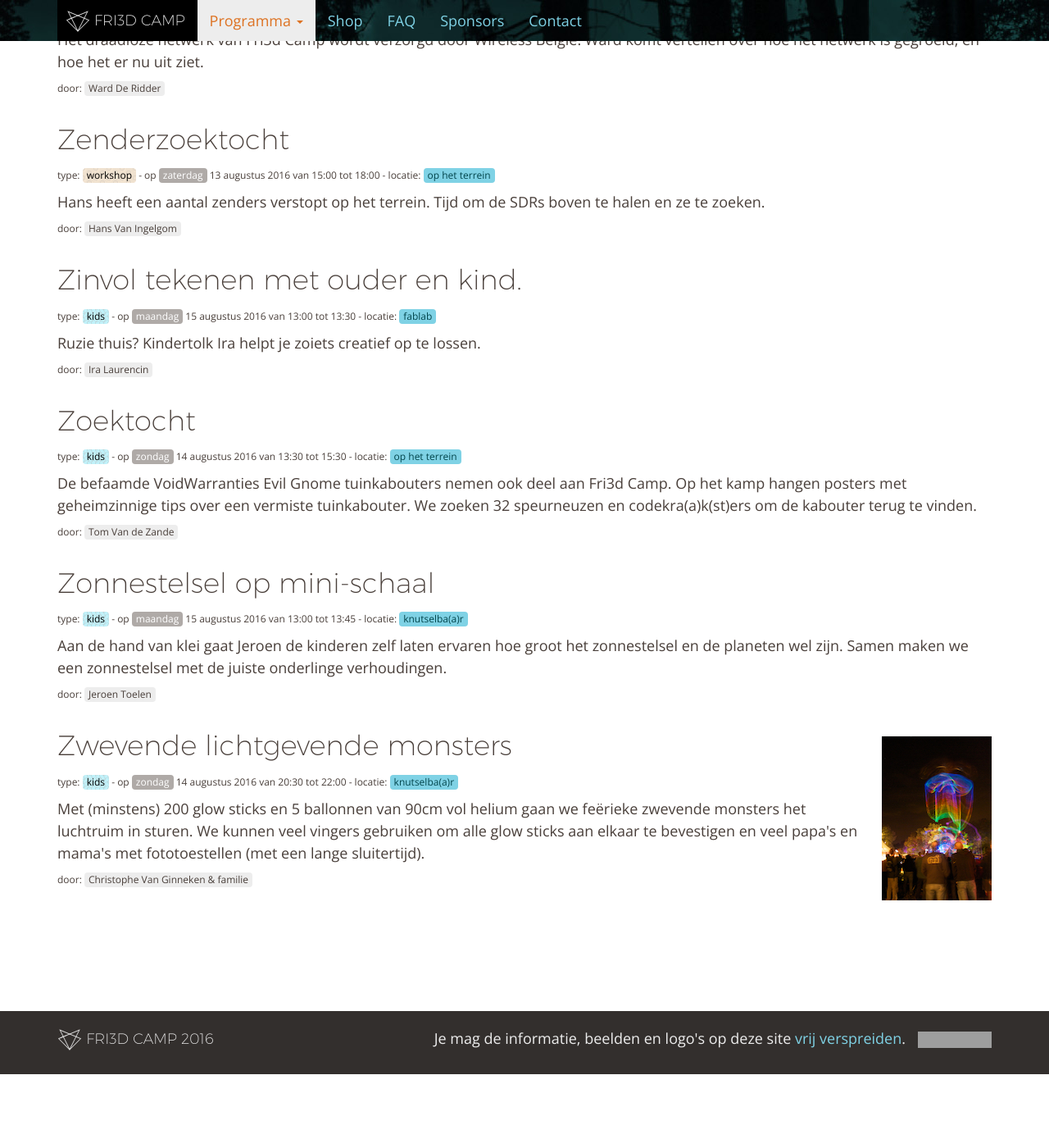
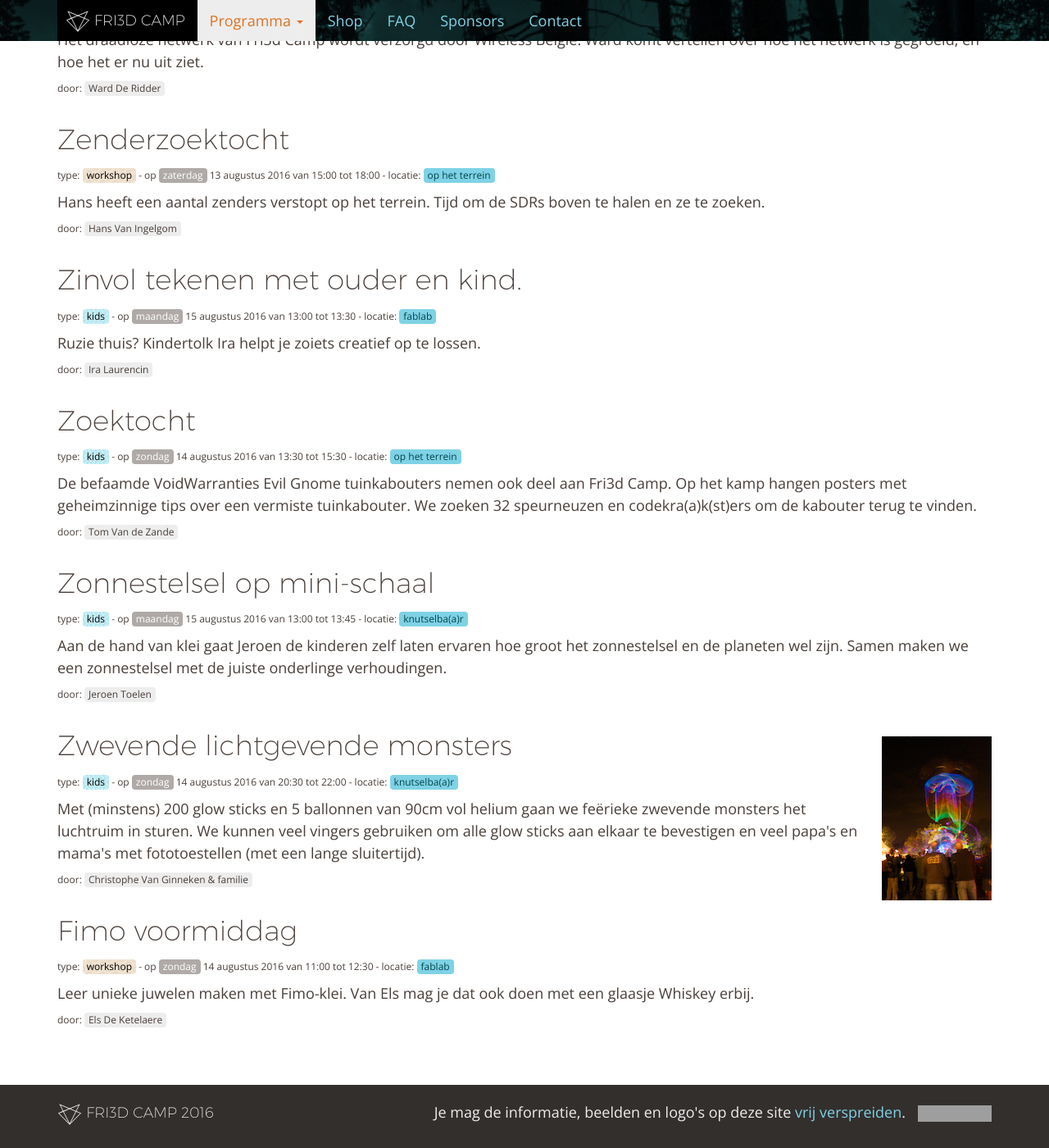
Before and after one commit to Fri3dCamp/fri3dweb2016, a Jekyll site: the page built from programma/index.md, in a window 1280 px wide and 1400 px high, scrolled down 12570 px. Shown: the whole window at 82% size. Built offline with Jekyll 4.4.1, drawn with Linux system fonts in a browser that asks for light colours; nearby versions of some CDN libraries; before the commit the page ends 13880 px from its top, so only the background shows below that; some of the changed text lies outside the part shown; grey boxes are pictures that could not be loaded.

Commit message:
added extra Fimo workshop

```diff
--- a/_data/activities.json
+++ b/_data/activities.json
@@ -572,7 +572,7 @@
          "end":"22:30"
       },
       "description":"Leer unieke juwelen maken met Fimo-klei. Van Els mag je dat ook doen met een glaasje Whiskey erbij.",
-      "track":"main stage"
+      "track":"fablab"
    },
    {
       "type":"talk",
@@ -1239,5 +1239,22 @@
       },
       "description":"<a href='./images/glow-stick-monsters.jpg' target='_blank'><img src='./images/glow-stick-monsters-thumb.jpg' style='float:right;position:relative;top:-75px;margin-left:20px;'></a>Met (minstens) 200 glow sticks en 5 ballonnen van 90cm vol helium gaan we fe\u00ebrieke zwevende monsters het luchtruim in sturen. We kunnen veel vingers gebruiken om alle glow sticks aan elkaar te bevestigen en veel papa's en mama's met fototoestellen (met een lange sluitertijd).",
       "track":"knutselba(a)r"
+   },
+   {
+      "type":"workshop",
+      "title":"Fimo voormiddag",
+      "speakers":[
+         "Els De Ketelaere"
+      ],
+      "id": 83,
+      "timing":{
+         "date":"14 augustus 2016",
+         "day":"zondag",
+         "start":"11:00",
+         "end":"12:30"
+      },
+      "description":"Leer unieke juwelen maken met Fimo-klei. Van Els mag je dat ook doen met een glaasje Whiskey erbij.",
+      "track":"fablab",
+      "extraclass":"overlap2"
    }
 ]
--- a/package.json
+++ b/package.json
@@ -2,7 +2,7 @@
   "name": "rofl",
   "version": "0.1.0",
   "devDependencies": {
-    "grunt": "~0.4.5",
+    "grunt": "~1.0.1",
     "grunt-contrib-jshint": "~0.10.0",
     "grunt-contrib-less": "~1.0.1",
     "grunt-contrib-uglify": "~0.5.0",
--- a/source/schedule.less
+++ b/source/schedule.less
@@ -150,6 +150,11 @@
 		margin-left: 20%;
 		border-left: 1px solid;
 	}
+	&.overlap2 {
+		width:60%;
+		margin-left: 40%;
+		border-left: 1px solid;
+	}
 	&.orga {
 		border-color:darken(@color-schedule1,20%);
 		.schedule-clickarea {
```
Also changed, not shown: css/app.css.
